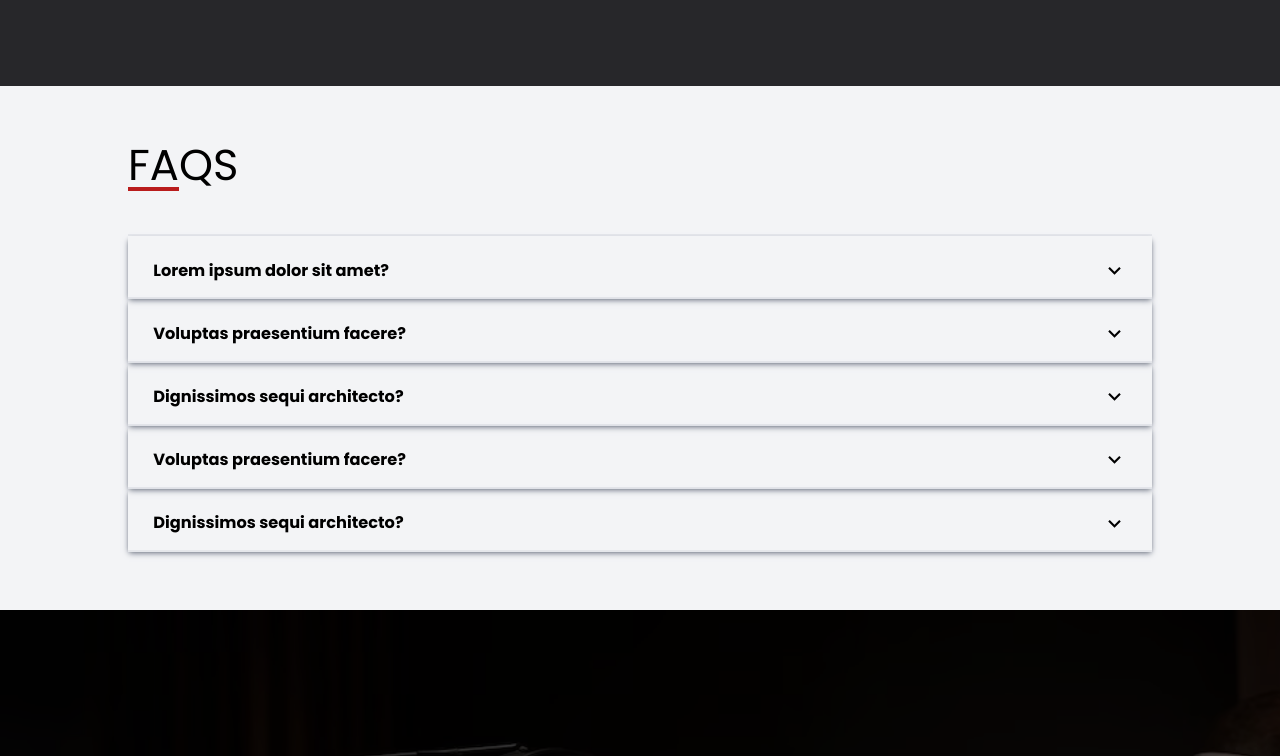
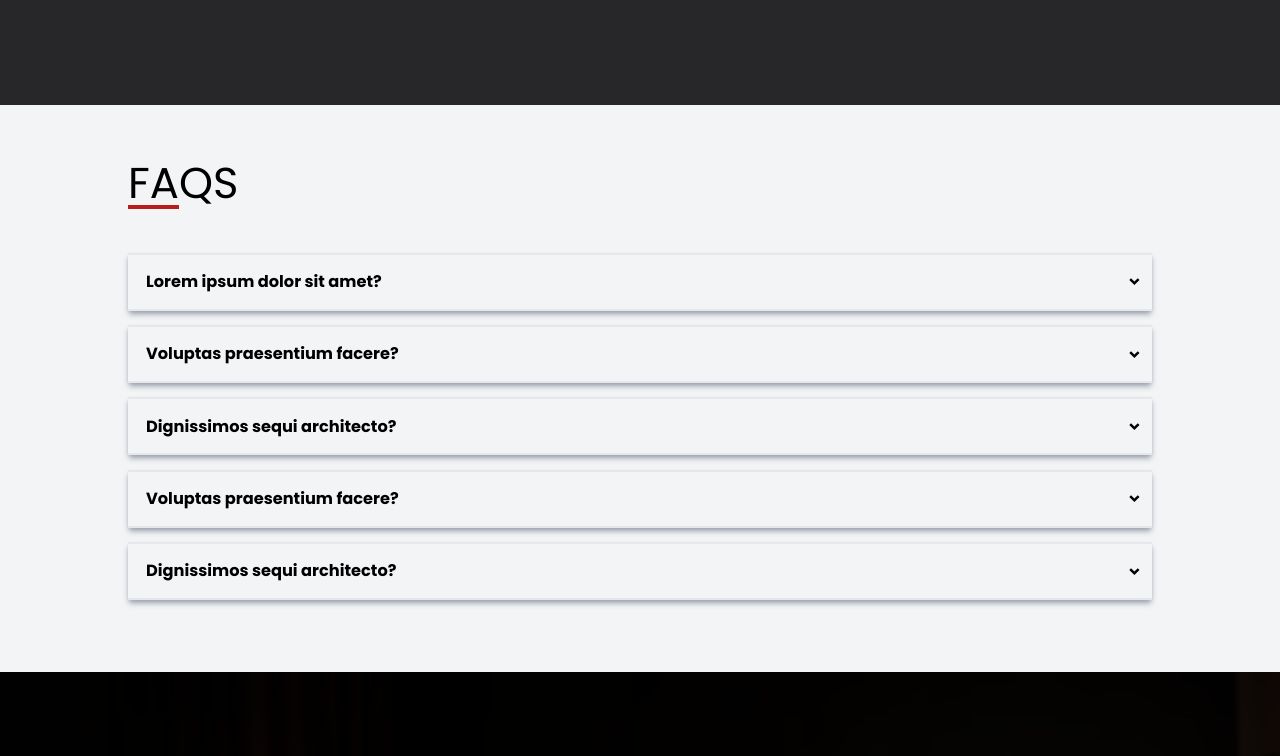
Before and after one commit to aayushakhadka/videography, a React (Create React App) app: page / in a window 1280 px wide. Shown: the part 3099-3855 px from the top of the page. Built offline with nearby package versions, Linux system fonts and the light colour scheme.

Commit message:
changes added in faq

```diff
--- /dev/null
+++ b/src/components/Accordian.jsx
@@ -0,0 +1,22 @@
+import React, { useRef } from 'react'
+import { RiArrowDropDownLine } from 'react-icons/ri'
+
+export const Accordian = ({ question, answer, isOpen, onClick }) => {
+    const contentHeight = useRef()
+     return(
+       <div className="wrapper p-1" >
+       <button className={`question-container ${isOpen ? 'active' : ''}`} onClick={onClick} >
+        <p className='question-content font-display p-3 text-lg font-semibold px-4'>{question}</p>
+        <RiArrowDropDownLine className={`arrow ${isOpen ? 'active' : ''}`} />
+       </button>
+
+        <div ref={contentHeight} className="answer-container" style={
+             isOpen
+             ? { height: contentHeight.current.scrollHeight }
+             : { height: "0px" }
+            }>
+         <p className="answer-content font-display text-md">{answer}</p>
+        </div>
+      </div>
+  )
+}
--- a/src/components/Faqs.jsx
+++ b/src/components/Faqs.jsx
@@ -2,16 +2,17 @@ import React, { useState } from "react";
 import Layout from "../common/layout/Layout";
 import faqs from "../data/Faqs";
 import { MdKeyboardArrowDown, MdKeyboardArrowUp } from "react-icons/md";
+import { Accordian } from "./Accordian";
 
 export const Faqs = () => {
   const [activeIndex, setActiveIndex] = useState();
 
-  const handleClick = (index) => {
+  const handleItemClick = (index) => {
     setActiveIndex(index === activeIndex ? null : index);
   };
   return (
     <div id="faqs">
-      <div className=" bg-gray-100">
+      <div className=" bg-gray-100 ">
         <Layout style={{ height: "fit-content" }}>
           <h1 className="text-5xl font-display pt-[4rem]"
           >FAQS</h1>
@@ -20,41 +21,24 @@ export const Faqs = () => {
           <div className="pb-[4rem]"
           >
             {faqs.map((faq, index) => (
-              <>              <hr className="border border-gray-200"></hr>
-              <div
-                className="flex flex-col gap-6 font-display cursor-pointer shadow-md shadow-gray-500  "
+             <div className=" shadow-gray-400 shadow-md mb-4 bg-gray-100">
+              <hr className="border-[1px] bg-gray-300"></hr>
+             <Accordian
+             key={index}
+             question={faq?.question}
+             answer={faq?.answer}
+             isOpen={activeIndex === index}
+             onClick={() => handleItemClick(index)}
+            />
+              <hr className="border-[1px] bg-gray-700"></hr>
+
+          </div>
+
+            ))}
+
+          </div>
 
 
-              >
-                <div
-                  key={index}
-                  className="mb-4 px-3 pt-4 "
-                >
-                  <div
-                    className="flex justify-between items-center px-4 pt-2 "
-                    onClick={() => handleClick(index)}
-                  >
-                    <h2 className="text-lg font-display font-semibold">
-                      {faq?.question}
-                    </h2>
-
-                    {activeIndex === index ? (
-                      <MdKeyboardArrowUp size={25} />
-                    ) : (
-                      <MdKeyboardArrowDown size={25} />
-                    )}
-                  </div>
-                  {activeIndex === index && (
-                    <div className="p-2 px-4">{faq?.answer}</div>
-                  )}
-                </div>
-              </div>
-              </>
-
-            ))}
-              <hr className="border-[1px] border-gray-200 "></hr>
-
-          </div>
         </Layout>
       </div>
     </div>
--- a/src/components/ImageSlider.js
+++ b/src/components/ImageSlider.js
@@ -89,19 +89,20 @@ function ImageSlider({ data, setCurrentIndex }) {
               >
                 {p?.images?.map((i, index) => {
                   return (
-                      <div className=" group relative overflow-hidden shadow-xl shadow-black rounded-[1rem] border-[2px] border-slate-500 hover:border-white hover:bg-cover "
-                      data-aos="flip-right"
-                      data-aos-duration="1500"
+                      <div className=" group relative overflow-hidden shadow-xl shadow-black rounded-[1rem] border-[3px] border-slate-500 hover:border-white hover:bg-cover "
+                     data-aos='flip-right'
+                     data-aos-duration='1500'
                     >
                       <img
                         key={index}
-                        className="max-h-[23.5rem] w-full aspect-square object-cover rounded-[1rem] scale-100 group-hover:scale-125 duration-200 group-hover:opacity-80 group-hover"
+                        className="max-h-[24rem] w-full aspect-square object-cover scale-100 group-hover:scale-150 duration-500 group-hover:"
 
                         src={i?.img}
                    alt={`Image ${index}`}
             onClick={() => handleImageClick(index)}
 
                       />
+                      <div class="absolute inset-0 bg-black opacity-0 group-hover:opacity-40"></div>
 
 
                       <div className=" absolute z-[1000]  top-[50%] left-[50%] translate-x-[-50%] ">
--- a/src/components/Peoplesays.jsx
+++ b/src/components/Peoplesays.jsx
@@ -120,7 +120,7 @@ export const Peoplesays = () => {
               return (
                 <div key={index} data-aos="zoom-in" data-aos-duration="1000">
                   {/* <div className=" grid mobileL:pl-[2rem] laptop:pl-[0] mobileS:items-center mobileS:justify-center laptop1:grid-cols-3  mobileS:grid-cols-1 tablet:grid-cols-2 tablet:gap-[1.5rem] laptop1:gap-4 pb-[4rem]"> */}
-                  <div className="flex flex-col items-center justify-center mt-[5rem] ml-[1rem] relative border-[2px] border-gray-300 rounded-[1rem] shadow-lg shadow-black">
+                  <div className="flex flex-col items-center justify-center mt-[5rem] ml-[1rem] relative border-[3px] border-white rounded-[1rem] shadow-lg shadow-black">
                     {/* <img
                       className="h-[5rem] w-[5rem] absolute z-[1000] top-[-2.5rem] border-[2px] border-gray-300 rounded-full"
                       src={p?.profile}
@@ -142,7 +142,7 @@ export const Peoplesays = () => {
                     <iframe
                       width="100%"
                       height="315"
-                      className="rounded-[1rem]"
+                      className="rounded-[1rem] "
                       src={p?.src}
                       title="YouTube video player"
                       frameborder="0"
--- a/src/index.css
+++ b/src/index.css
@@ -35,3 +35,66 @@ html{
     font-size: 0.8rem;
   }
 }
+* {
+  padding: 0;
+  margin: 0;
+  box-sizing: border-box;
+}
+
+body {
+  background-color: #f2f2f2;
+}
+
+.container {
+  max-width: 650px;
+  width: 100%;
+  position: absolute;
+  top: 50%;
+  left: 50%;
+  transform: translate(-50%, -50%);
+}
+
+.wrapper {
+  /* border-bottom: 1px solid black; */
+  overflow: hidden;
+}
+
+.wrapper .question-container {
+  width: 100%;
+  text-align: left;
+  display: flex;
+  align-items: center;
+  justify-content: space-between;
+  font-weight: 500;
+  /* background: transparent; */
+  border: none;
+  cursor: pointer;
+}
+
+/* .question-container.active {
+  color: #1db954;
+  background-image: linear-gradient(90deg,transparent,rgba(0,0,0,0.04),transparent);
+} */
+
+.wrapper .question-container:hover {
+  /* background-image: linear-gradient(90deg,transparent,rgba(0,0,0,0.04),transparent); */
+}
+
+.wrapper .arrow {
+  font-size: 2rem;
+  transition: .5s ease-in-out;
+}
+
+.arrow.active {
+  rotate: 180deg;
+  /* color: #1db954; */
+}
+
+.wrapper .answer-container {
+  padding: 0 1rem;
+  transition: height .7s ease-in-out;
+}
+
+.wrapper .answer-content {
+
+}
```
